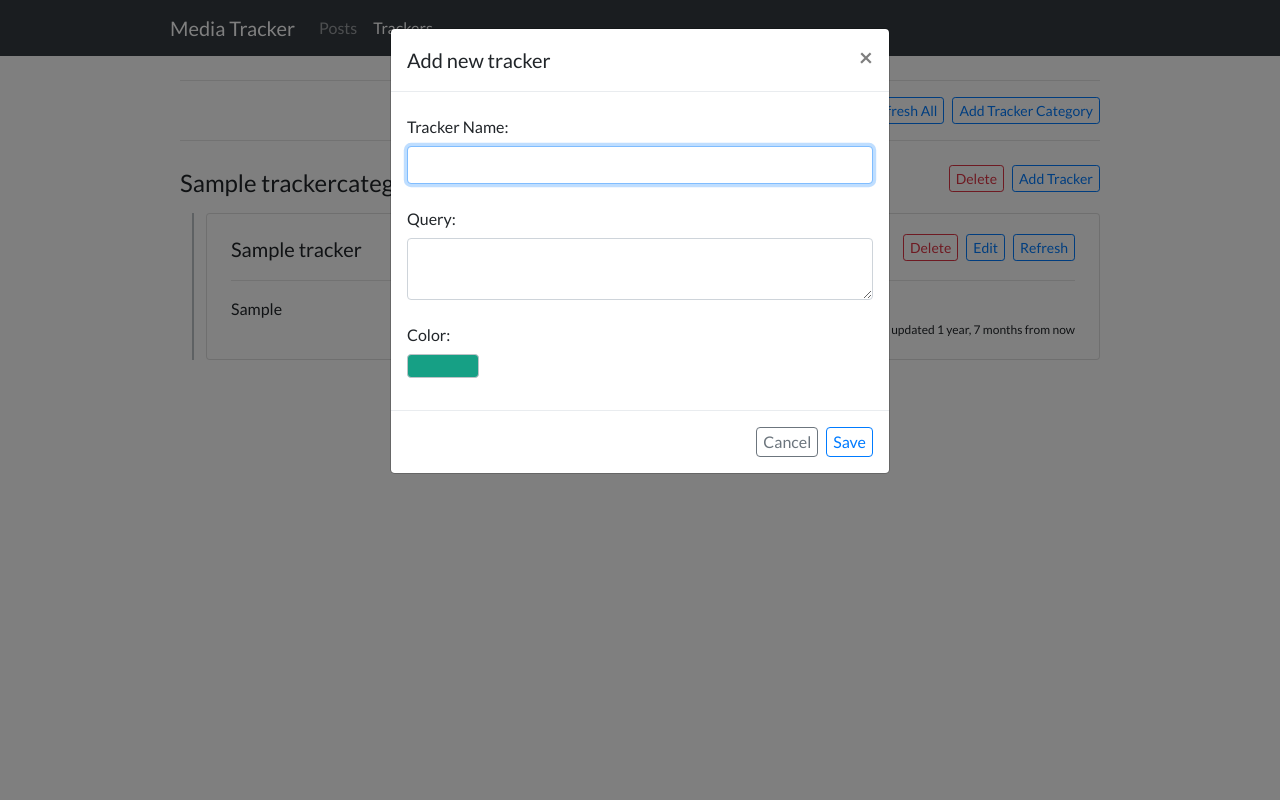
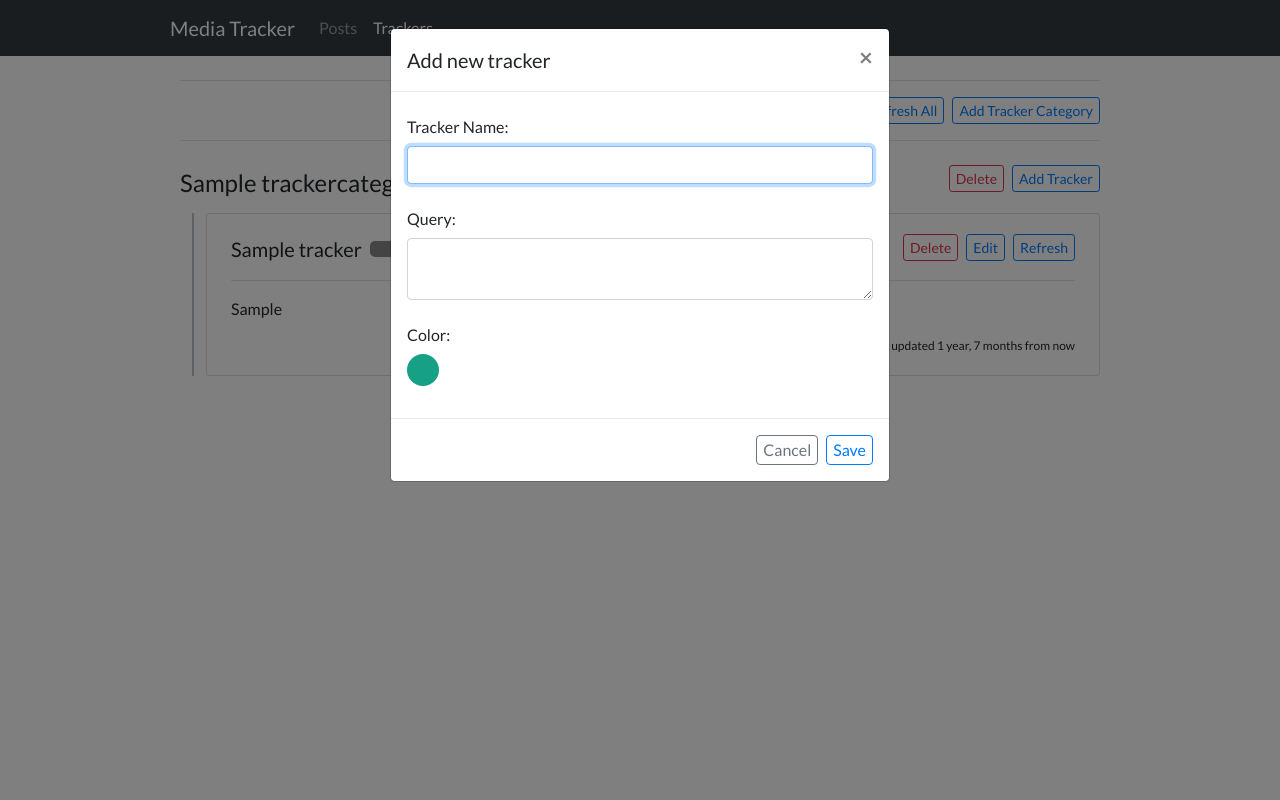
Before and after one commit to pushpreet/mediatracker, a Django app: page /tracker/ in a window 1280 px wide, after a click on "Add Tracker". Run offline with Django 3.2, Linux system fonts and the light colour scheme; tables that the repository leaves empty hold one stand-in row (values such as "Sample post"); some libraries are stand-ins or nearby versions.

Commit message:
add tracker color to list and fix colors

```diff
--- a/tracker/static/tracker/css/tracker_list.css
+++ b/tracker/static/tracker/css/tracker_list.css
@@ -24,13 +24,31 @@
     padding: 2px 6px;
 }
 
-.swatch {
-    width: 4.5rem;
-    height: 1.5rem;
-    border: 1px solid #bdc3c7;
+.color-dot {
+    height: 2rem;
+    width: 2rem;
+    background-color: #bbb;
+    border-radius: 50%;
+    display: inline-block;
 }
 
-.swatch-clickable:hover {
+.color-dot-sm {
+    height: 1rem;
+    width: 1rem;
+    background-color: #bbb;
+    border-radius: 50%;
+    display: inline-block;
+}
+
+.color-swatch {
+    height: 1rem;
+    width: 3rem;
+    background-color: #bbb;
+    border-radius: 5px;
+    display: inline-block;
+}
+
+.color-dot-clickable:hover {
     border: 1px solid #7f8c8d;
     cursor: pointer;
 }
--- a/tracker/templates/tracker/tracker_list.html
+++ b/tracker/templates/tracker/tracker_list.html
@@ -42,7 +42,7 @@
                             <div class="card-body">
                                 <div class="d-flex flex-row justify-content-between">
                                     <div class="flex-item mr-auto">
-                                        <a class="custom-header">{{ tracker.name }}</a>
+                                        <span><a class="custom-header">{{ tracker.name }}</a><div class="color-swatch" style="background-color: {{ tracker.color }}; margin-left: 0.5rem;"></div></span>
                                     </div>
                                     <div class="flex-item">
                                         <button class="btn btn-sm btn-outline-danger" type="button" data-toggle="modal" data-target="#deleteTrackerModal" data-id="{{ tracker.id }}">Delete</button>
@@ -61,7 +61,7 @@
                                 <span class="card-text">
                                     {{ tracker.query }}
                                 </span>
-                                <p class="text-right" style="font-size: 12px; margin-bottom: 0px;">modified {{ tracker.last_modified|naturaltime }} | updated {{ tracker.last_updated|naturaltime }}</p>
+                                <p class="text-right" style="font-size: 12px; margin-bottom: 0px; margin-top: 1rem;">modified {{ tracker.last_modified|naturaltime }} | updated {{ tracker.last_updated|naturaltime }}</p>
                             </div>
                         </div>
                     </div>
@@ -146,23 +146,23 @@
                         <div class="form-group">
                             <label for="tracker-color" class="col-form-label">Color:</label>
                             <input class="color-field" id="tracker-color" name="tracker-color" value="#e67e22" hidden>
-                            <div class="dropdown">
-                                <button class="swatch btn btn-default btn-color" data-toggle="dropdown" href="#" style="background-color:#16a085"></button>
+                            <div class="dropright">
+                                <button class="color-dot btn btn-default btn-color" data-toggle="dropdown" href="#" style="background-color:#16a085"></button>
                                 <ul class="dropdown-menu" role="menu" aria-labelledby="dLabel">
                                     <table>
                                         <tr>
-                                            <td><div class="swatch swatch-clickable" style="background-color:#f1c40f"></div></td>
-                                            <td><div class="swatch swatch-clickable" style="background-color:#e74c3c"></div></td>
-                                            <td><div class="swatch swatch-clickable" style="background-color:#27ae60"></div></td>
-                                            <td><div class="swatch swatch-clickable" style="background-color:#2980b9"></div></td>
-                                            <td><div class="swatch swatch-clickable" style="background-color:#8e44ad"></div></td>
+                                            <td><div class="color-dot color-dot-clickable" style="background-color:#00b894"></div></td>
+                                            <td><div class="color-dot color-dot-clickable" style="background-color:#d63031"></div></td>
+                                            <td><div class="color-dot color-dot-clickable" style="background-color:#0984e3"></div></td>
+                                            <td><div class="color-dot color-dot-clickable" style="background-color:#6c5ce7"></div></td>
+                                            <td><div class="color-dot color-dot-clickable" style="background-color:#e17055"></div></td>
                                         </tr>
                                         <tr>
-                                            <td><div class="swatch swatch-clickable" style="background-color:#f39c12"></div></td>
-                                            <td><div class="swatch swatch-clickable" style="background-color:#c0392b"></div></td>
-                                            <td><div class="swatch swatch-clickable" style="background-color:#16a085"></div></td>
-                                            <td><div class="swatch swatch-clickable" style="background-color:#e67e22"></div></td>
-                                            <td><div class="swatch swatch-clickable" style="background-color:#2c3e50"></div></td>
+                                            <td><div class="color-dot color-dot-clickable" style="background-color:#ff7675"></div></td>
+                                            <td><div class="color-dot color-dot-clickable" style="background-color:#e84393"></div></td>
+                                            <td><div class="color-dot color-dot-clickable" style="background-color:#636e72"></div></td>
+                                            <td><div class="color-dot color-dot-clickable" style="background-color:#e67e22"></div></td>
+                                            <td><div class="color-dot color-dot-clickable" style="background-color:#2c3e50"></div></td>
                                         </tr>
                                     </table>
                                 </ul>
@@ -203,24 +203,24 @@
                         <div class="form-group">
                             <label for="tracker-color" class="col-form-label">Color:</label>
                             <input class="color-field" id="tracker-color" name="tracker-color" value="#e67e22" hidden>
-                            <div class="dropdown">
-                                <button class="swatch btn btn-default btn-color" data-toggle="dropdown" href="#" style="background-color:#16a085"></button>
+                            <div class="dropright">
+                                <button class="color-dot btn btn-default btn-color" data-toggle="dropdown" href="#" style="background-color:#16a085"></button>
                                 <ul class="dropdown-menu" role="menu" aria-labelledby="dLabel">
                                     <table>
-                                        <tr>
-                                            <td><div class="swatch swatch-clickable" style="background-color:#f1c40f"></div></td>
-                                            <td><div class="swatch swatch-clickable" style="background-color:#e74c3c"></div></td>
-                                            <td><div class="swatch swatch-clickable" style="background-color:#27ae60"></div></td>
-                                            <td><div class="swatch swatch-clickable" style="background-color:#2980b9"></div></td>
-                                            <td><div class="swatch swatch-clickable" style="background-color:#8e44ad"></div></td>
-                                        </tr>
-                                        <tr>
-                                            <td><div class="swatch swatch-clickable" style="background-color:#f39c12"></div></td>
-                                            <td><div class="swatch swatch-clickable" style="background-color:#c0392b"></div></td>
-                                            <td><div class="swatch swatch-clickable" style="background-color:#16a085"></div></td>
-                                            <td><div class="swatch swatch-clickable" style="background-color:#e67e22"></div></td>
-                                            <td><div class="swatch swatch-clickable" style="background-color:#2c3e50"></div></td>
-                                        </tr>
+                                            <tr>
+                                                <td><div class="color-dot color-dot-clickable" style="background-color:#00b894"></div></td>
+                                                <td><div class="color-dot color-dot-clickable" style="background-color:#d63031"></div></td>
+                                                <td><div class="color-dot color-dot-clickable" style="background-color:#0984e3"></div></td>
+                                                <td><div class="color-dot color-dot-clickable" style="background-color:#6c5ce7"></div></td>
+                                                <td><div class="color-dot color-dot-clickable" style="background-color:#e17055"></div></td>
+                                            </tr>
+                                            <tr>
+                                                <td><div class="color-dot color-dot-clickable" style="background-color:#ff7675"></div></td>
+                                                <td><div class="color-dot color-dot-clickable" style="background-color:#e84393"></div></td>
+                                                <td><div class="color-dot color-dot-clickable" style="background-color:#636e72"></div></td>
+                                                <td><div class="color-dot color-dot-clickable" style="background-color:#e67e22"></div></td>
+                                                <td><div class="color-dot color-dot-clickable" style="background-color:#2c3e50"></div></td>
+                                            </tr>
                                     </table>
                                 </ul>
                             </div>
@@ -287,7 +287,7 @@
             modal.find('#tracker-name').val(name);
             modal.find('#tracker-query').val(query);
             modal.find('#tracker-color').val(color);
-            modal.find('button[class^="swatch"]').css('background-color', color);
+            modal.find('button[class^="color-dot"]').css('background-color', color);
             modal.find('#tracker-category-id').val(category_id);
             modal.find('#dropdown-category').text(category_name);
         });
@@ -325,7 +325,7 @@
             modal.find('#dropdown-category').text(category_name);
         });
 
-        $(".swatch-clickable").click( function(event) {
+        $(".color-dot-clickable").click( function(event) {
             var color_hex  = rgb2hex($(this).css('background-color'));
 
             $(this).closest('ul[class^="dropdown-menu"]').siblings().css('background-color', color_hex);
```
